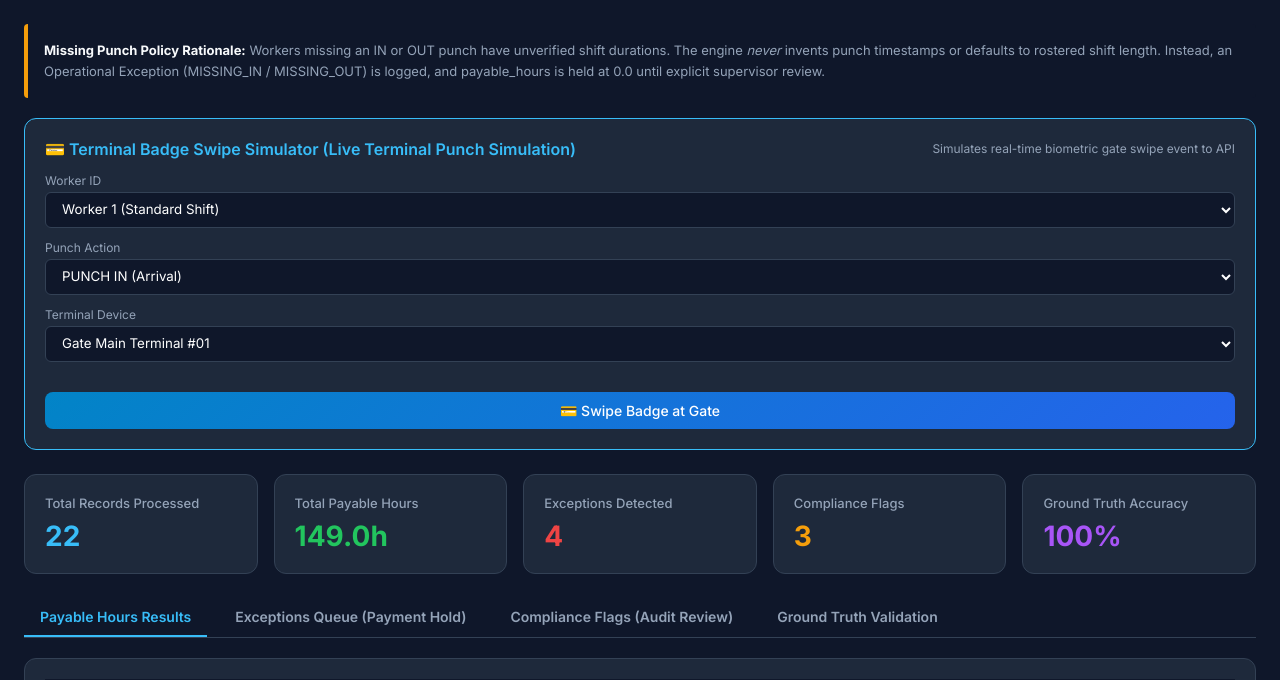
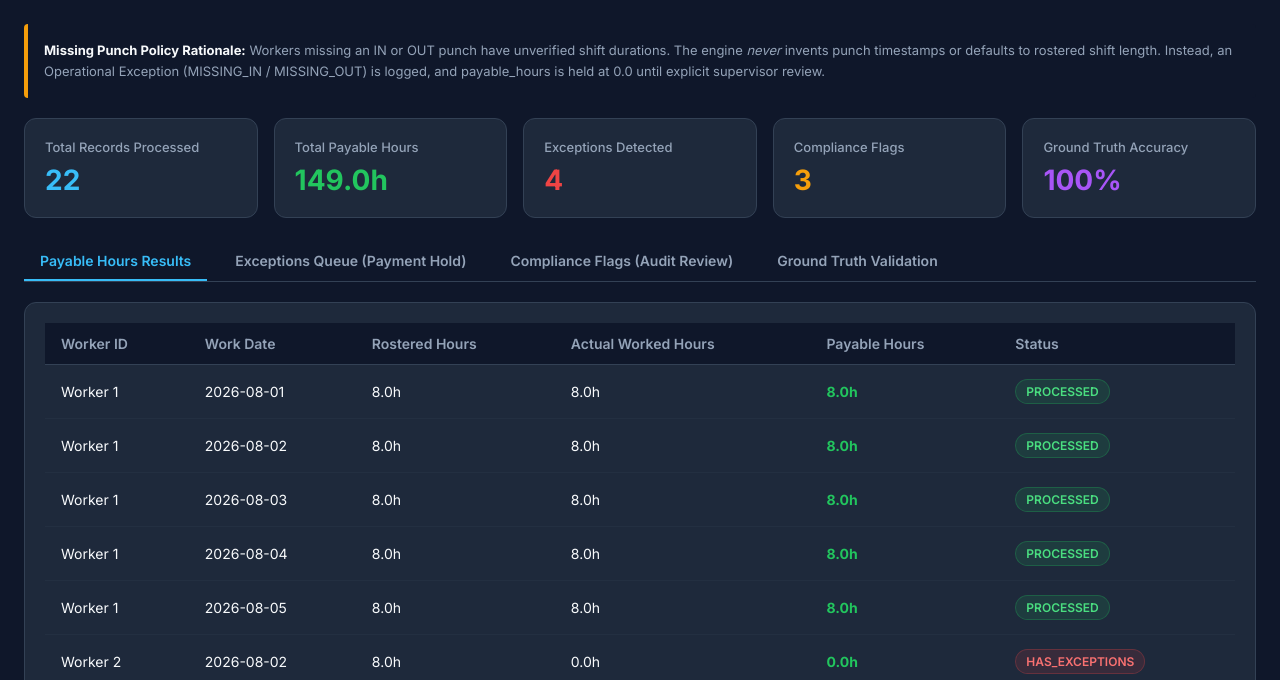
Before and after one commit to SwxthiJx/Attendance-shift-and-compliance, a FastAPI app: page /dashboard in a window 1280 px wide. Shown: the part 90-770 px from the top of the page. Run offline with FastAPI, Linux system fonts and the light colour scheme; data comes from the database, SQL or seed files in the repository; data that the repository does not hold is empty.

Commit message:
style(dashboard): Remove terminal swipe simulator widget from dashboard UI

```diff
--- a/app/templates/dashboard.html
+++ b/app/templates/dashboard.html
@@ -241,50 +241,8 @@
         <strong>Missing Punch Policy Rationale:</strong> Workers missing an IN or OUT punch have unverified shift durations. The engine <em>never</em> invents punch timestamps or defaults to rostered shift length. Instead, an Operational Exception (<code>MISSING_IN</code> / <code>MISSING_OUT</code>) is logged, and <code>payable_hours</code> is held at <code>0.0</code> until explicit supervisor review.
     </div>
 
-    <!-- Biometric Gate Terminal Simulator Widget -->
-    <div style="background-color: var(--card-bg); border: 1px solid var(--accent-blue); border-radius: 12px; padding: 20px; margin-bottom: 24px;">
-        <div style="display: flex; justify-content: space-between; align-items: center; margin-bottom: 14px;">
-            <h3 style="font-size: 16px; font-weight: 600; color: var(--accent-blue);">💳 Terminal Badge Swipe Simulator (Live Terminal Punch Simulation)</h3>
-            <span style="font-size: 12px; color: var(--text-muted);">Simulates real-time biometric gate swipe event to API</span>
-        </div>
-        <div style="display: grid; grid-template-columns: repeat(auto-fit, minmax(180px, 1fr)) gap: 12px; gap: 12px; align-items: center;">
-            <div>
-                <label style="font-size: 12px; color: var(--text-muted); display: block; margin-bottom: 4px;">Worker ID</label>
-                <select id="sim-worker-id" style="width: 100%; padding: 8px 12px; background: #0f172a; border: 1px solid var(--border-color); color: #fff; border-radius: 6px;">
-                    <option value="1">Worker 1 (Standard Shift)</option>
-                    <option value="2">Worker 2 (Missing IN Punch)</option>
-                    <option value="3">Worker 3 (Missing OUT Punch)</option>
-                    <option value="4">Worker 4 (Duplicate Punch Test)</option>
-                    <option value="5">Worker 5 (Leave Day Test)</option>
-                    <option value="6">Worker 6 (Overnight Shift)</option>
-                    <option value="7">Worker 7 (Approved Overtime)</option>
-                    <option value="8">Worker 8 (Unapproved Overtime)</option>
-                </select>
-            </div>
-            <div>
-                <label style="font-size: 12px; color: var(--text-muted); display: block; margin-bottom: 4px;">Punch Action</label>
-                <select id="sim-punch-type" style="width: 100%; padding: 8px 12px; background: #0f172a; border: 1px solid var(--border-color); color: #fff; border-radius: 6px;">
-                    <option value="IN">PUNCH IN (Arrival)</option>
-                    <option value="OUT">PUNCH OUT (Departure)</option>
-                </select>
-            </div>
-            <div>
-                <label style="font-size: 12px; color: var(--text-muted); display: block; margin-bottom: 4px;">Terminal Device</label>
-                <select id="sim-device-id" style="width: 100%; padding: 8px 12px; background: #0f172a; border: 1px solid var(--border-color); color: #fff; border-radius: 6px;">
-                    <option value="GATE_MAIN_01">Gate Main Terminal #01</option>
-                    <option value="GATE_WAREHOUSE_02">Warehouse Terminal #02</option>
-                    <option value="GATE_LOGISTICS_03">Logistics Gate #03</option>
-                </select>
-            </div>
-            <div style="display: flex; align-items: flex-end;">
-                <button class="btn btn-primary" onclick="simulateTerminalSwipe()" style="width: 100%; padding: 10px; margin-top: 18px;">💳 Swipe Badge at Gate</button>
-            </div>
-        </div>
-        <div id="sim-status-msg" style="font-size: 13px; margin-top: 10px; color: var(--accent-green); display: none;"></div>
-    </div>
+    <div class="stats-grid">
 
-
-    <div class="stats-grid">
         <div class="stat-card blue">
             <div class="label">Total Records Processed</div>
             <div class="value" id="stat-records">0</div>
@@ -406,53 +364,8 @@
             if (section) section.classList.add('active');
         }
 
-        async function simulateTerminalSwipe() {
-            const workerId = parseInt(document.getElementById('sim-worker-id').value);
-            const punchType = document.getElementById('sim-punch-type').value;
-            const deviceId = document.getElementById('sim-device-id').value;
-            const statusMsg = document.getElementById('sim-status-msg');
+        async function runFullPipeline() {
 
-            const payload = {
-                worker_id: workerId,
-                punch_timestamp: new Date().toISOString(),
-                punch_type: punchType,
-                raw_device_id: deviceId
-            };
-
-            try {
-                const resp = await fetch('/api/v1/ingest/punches', {
-                    method: 'POST',
-                    headers: { 'Content-Type': 'application/json' },
-                    body: JSON.stringify([payload])
-                });
-
-                if (resp.ok) {
-                    if (statusMsg) {
-                        statusMsg.innerText = `✅ Swiped Badge: Worker ${workerId} registered ${punchType} punch at ${deviceId}!`;
-                        statusMsg.style.display = 'block';
-                    }
-                    // Re-run processing to update calculations live
-                    const procResp = await fetch(`/api/v1/periods/${PERIOD_ID}/process`, { method: 'POST' });
-                    const summary = await procResp.json();
-                    if (summary && summary.total_records_processed !== undefined) {
-                        document.getElementById('stat-records').innerText = summary.total_records_processed;
-                        document.getElementById('stat-payable').innerText = (summary.total_payable_hours || 0).toFixed(1) + 'h';
-                        document.getElementById('stat-exceptions').innerText = summary.total_exceptions || 0;
-                        document.getElementById('stat-flags').innerText = summary.total_flags || 0;
-                    }
-                    await loadResults();
-                    await loadExceptions();
-                    await loadFlags();
-                    setTimeout(() => { if (statusMsg) statusMsg.style.display = 'none'; }, 4000);
-                } else {
-                    alert('Swipe simulation error');
-                }
-            } catch (err) {
-                alert('Terminal error: ' + err);
-            }
-        }
-
-        async function runFullPipeline() {
 
             const btn = document.querySelector('.controls .btn');
             const originalText = btn ? btn.innerText : '⚡ Run Complete Demo Pipeline';
```
